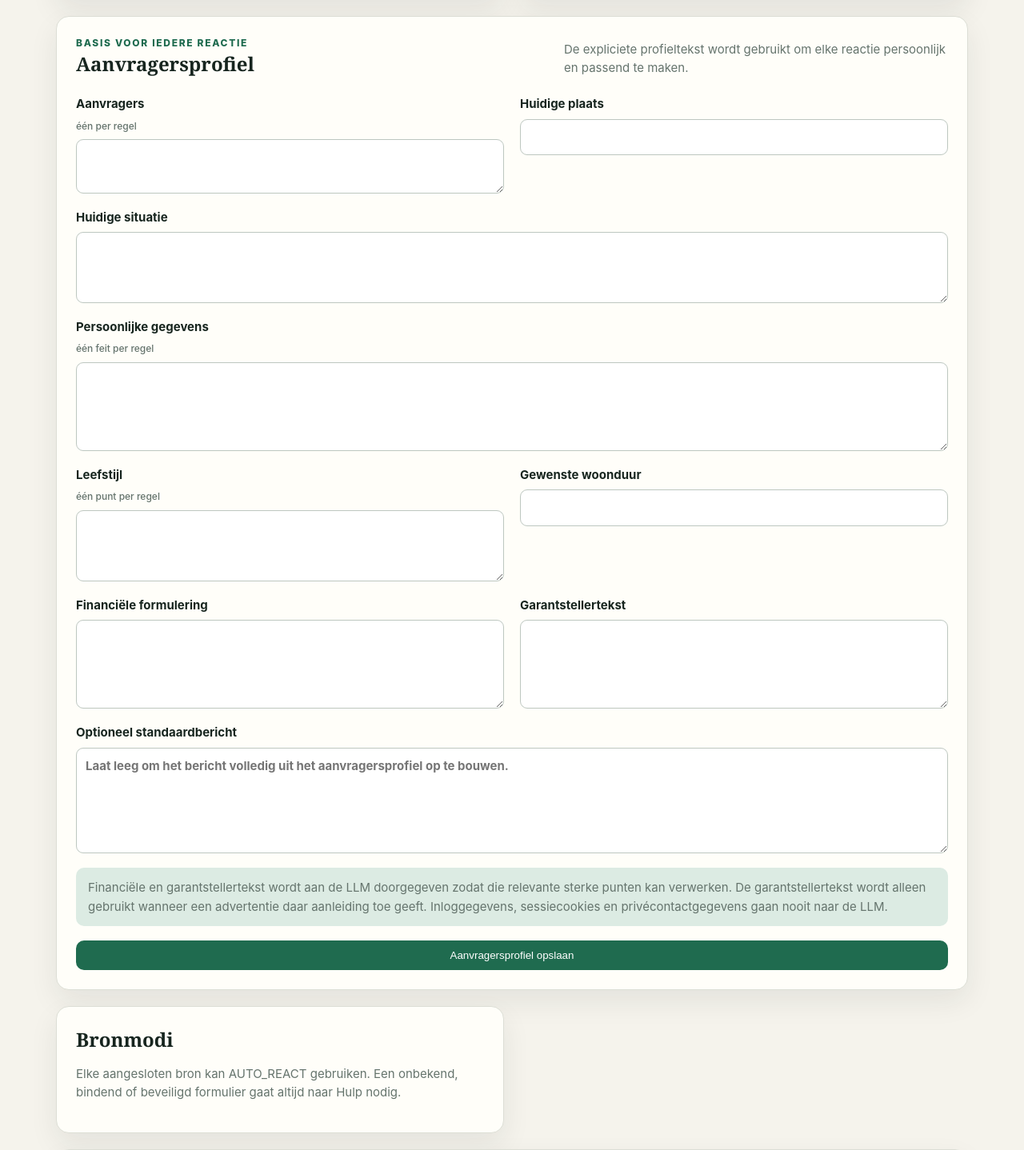
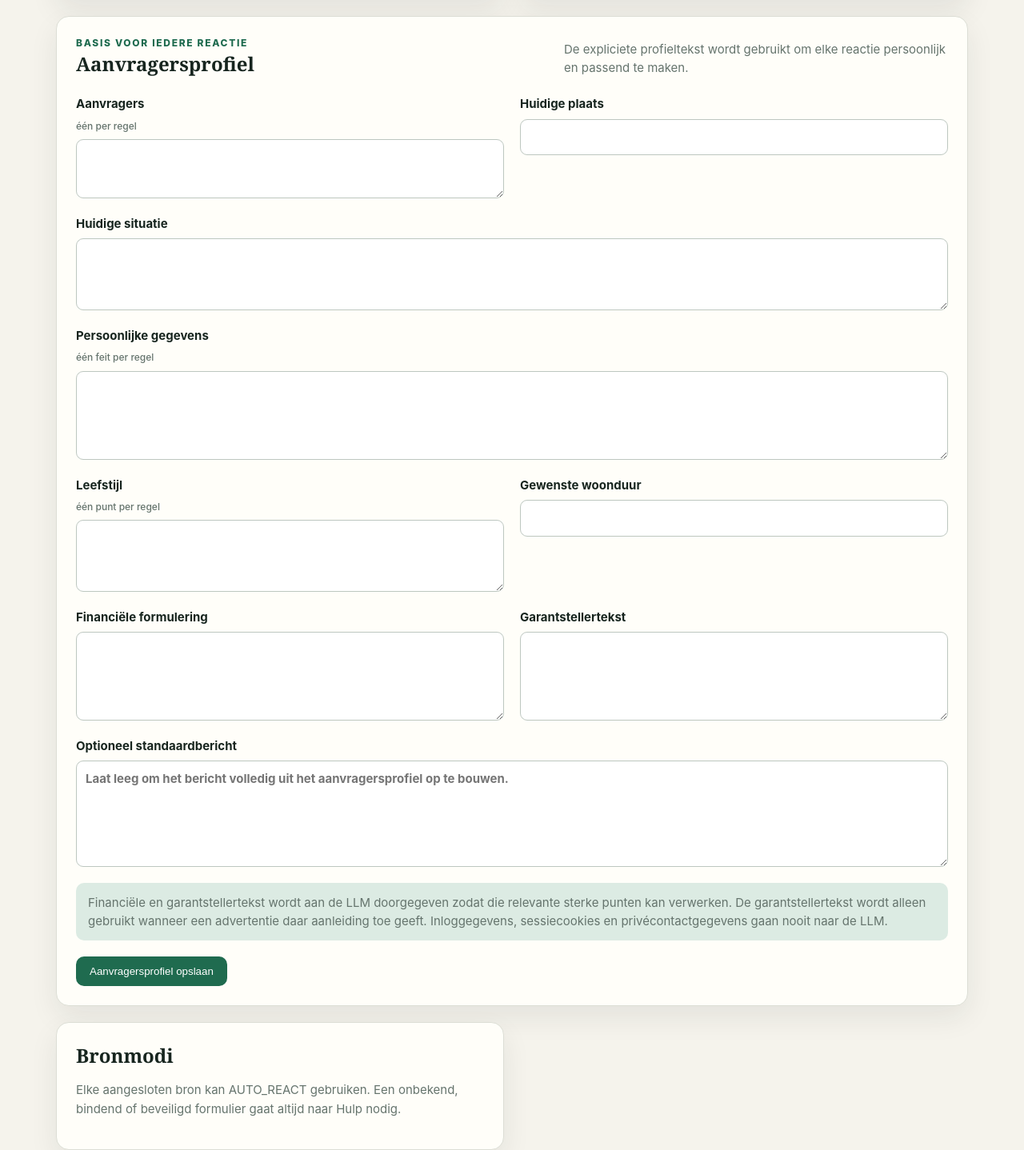
Before and after one commit to ApolloF/woningzoeker, a FastAPI app: template app/templates/settings.html in a window 1280 px wide. Shown: the part 1327-2765 px from the top of the page at 80% size. Run offline with FastAPI, Linux system fonts and the light colour scheme; the template is opened without the code that fills it, so the values that code supplies are empty.

Commit message:
Fix applicant profile stylesheet loading

```diff
--- /dev/null
+++ b/app/static/settings.css
@@ -0,0 +1,95 @@
+.profile-card,
+.accounts-card {
+  grid-column: 1 / -1;
+}
+
+.profile-heading {
+  display: flex;
+  flex-direction: row;
+  align-items: end;
+  justify-content: space-between;
+  gap: 24px;
+  margin-bottom: 22px;
+}
+
+.profile-heading .muted {
+  max-width: 480px;
+  margin: 0;
+}
+
+.profile-form {
+  display: grid;
+  grid-template-columns: repeat(2, minmax(0, 1fr));
+  gap: 20px;
+}
+
+.profile-form > input[type="hidden"] {
+  display: none;
+}
+
+.profile-form > label {
+  display: flex;
+  min-width: 0;
+  flex-direction: column;
+  gap: 7px;
+  font-weight: 700;
+}
+
+.profile-form > label > span {
+  color: var(--muted);
+  font-size: 12px;
+  font-weight: 500;
+}
+
+.profile-form input,
+.profile-form textarea,
+.account-grid input,
+.account-grid textarea,
+.source-mode-form select {
+  display: block;
+  width: 100%;
+  max-width: 100%;
+  border: 1px solid #bdc7c0;
+  border-radius: 9px;
+  background: #fff;
+  color: var(--ink);
+  padding: 11px;
+  font: inherit;
+  line-height: 1.45;
+}
+
+.profile-form textarea {
+  min-height: 74px;
+  resize: vertical;
+}
+
+.profile-form > .wide {
+  grid-column: 1 / -1;
+}
+
+.profile-form > button.wide {
+  width: auto;
+  justify-self: start;
+}
+
+.privacy-note {
+  padding: 13px 15px;
+  border-radius: 10px;
+  background: var(--green-soft);
+  margin: 0;
+}
+
+@media (max-width: 700px) {
+  .profile-heading {
+    align-items: flex-start;
+    flex-direction: column;
+  }
+
+  .profile-form {
+    grid-template-columns: minmax(0, 1fr);
+  }
+
+  .profile-form > .wide {
+    grid-column: auto;
+  }
+}
--- a/app/templates/base.html
+++ b/app/templates/base.html
@@ -5,8 +5,9 @@
     <meta name="viewport" content="width=device-width, initial-scale=1">
     <meta name="color-scheme" content="light">
     <title>{% block title %}Woningzoeker{% endblock %}</title>
-    <link rel="stylesheet" href="{{ url_for('static', path='/styles.css') }}">
-    <link rel="stylesheet" href="{{ url_for('static', path='/assistance.css') }}">
+    <link rel="stylesheet" href="{{ url_for('static', path='/styles.css') }}?v=4">
+    <link rel="stylesheet" href="{{ url_for('static', path='/assistance.css') }}?v=4">
+    <link rel="stylesheet" href="{{ url_for('static', path='/settings.css') }}?v=2">
   </head>
   <body>
     <header class="topbar">
```
